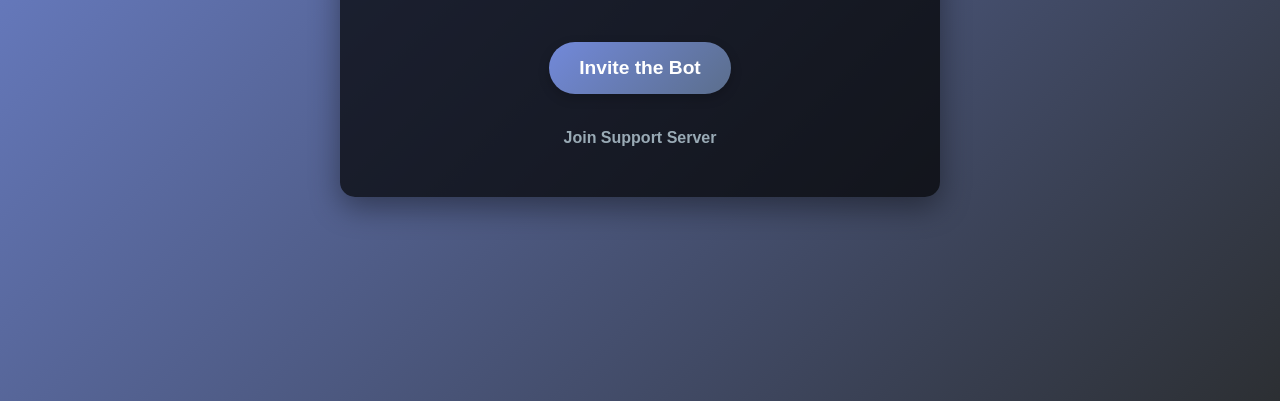
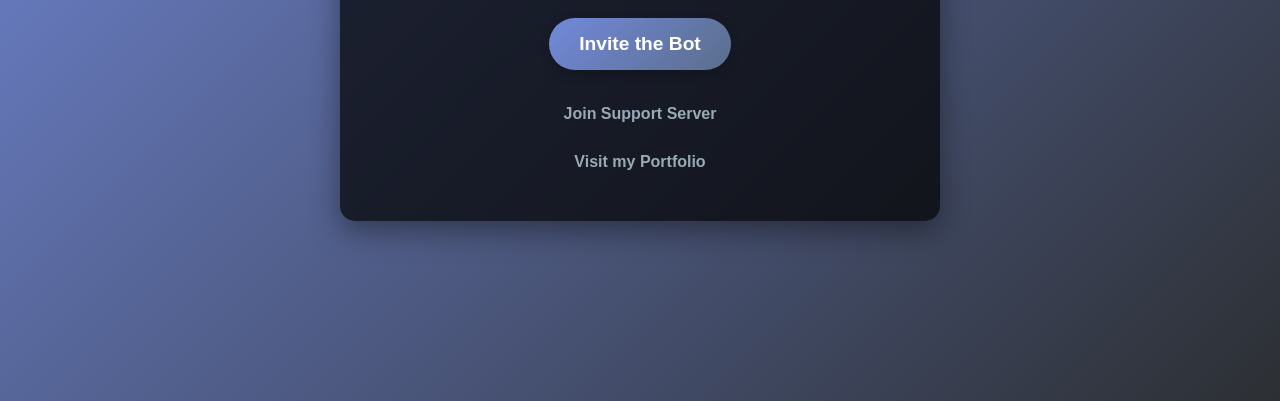
Before and after one commit to rekzz-fr/Eclipse-Bot, a plain HTML site: page index.html in a window 1280 px wide. Shown: the part 399-800 px from the top of the page. Drawn offline with Linux system fonts and the light colour scheme.

Commit message:
Update index.html

```diff
--- a/index.html
+++ b/index.html
@@ -103,6 +103,19 @@
       .support-link:hover {
         color: #7289da;
       }
+
+      /* Portfolio link */
+      .portfolio-link {
+        display: block;
+        margin-top: 30px;
+        font-size: 1rem;
+        color: #99aab5;
+        transition: color 0.3s ease;
+      }
+
+      .portfolio-link:hover {
+        color: #7289da;
+      }
     </style>
   </head>
   <body>
@@ -111,6 +124,7 @@
       <p>A powerful and easy-to-use Discord bot designed to enhance your server!</p>
       <a href="https://discord.com/oauth2/authorize?client_id=1368538723591127040" class="btn">Invite the Bot</a>
       <a href="https://discord.gg/KSBmU9gFq8" class="support-link">Join Support Server</a>
+      <a href="https://revere.dev/ca31an" class="portfolio-link" target="_blank">Visit my Portfolio</a>
     </div>
   </body>
 </html>
```
